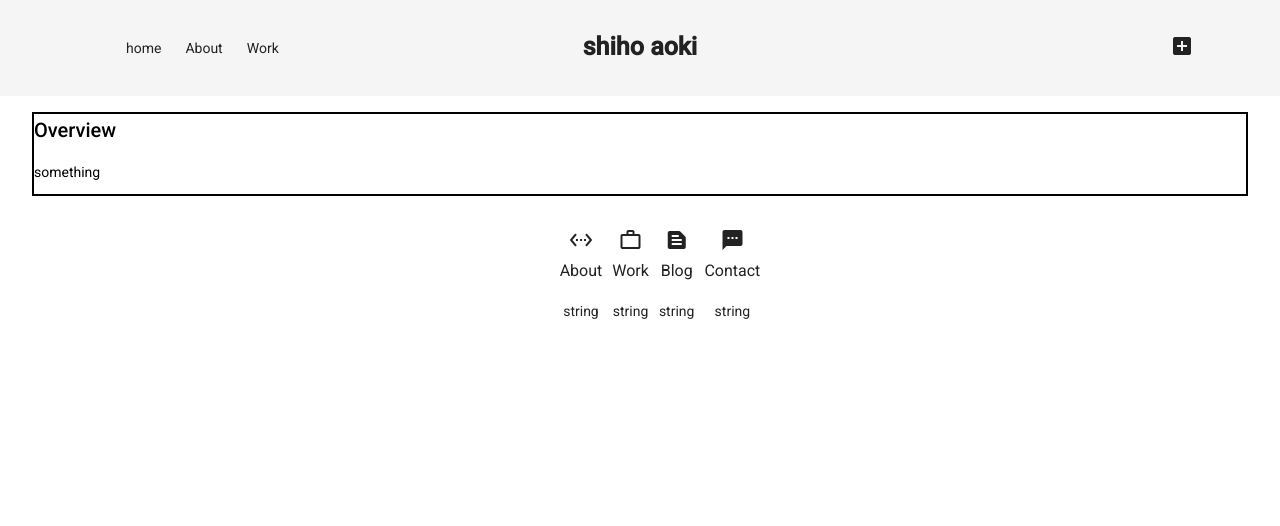
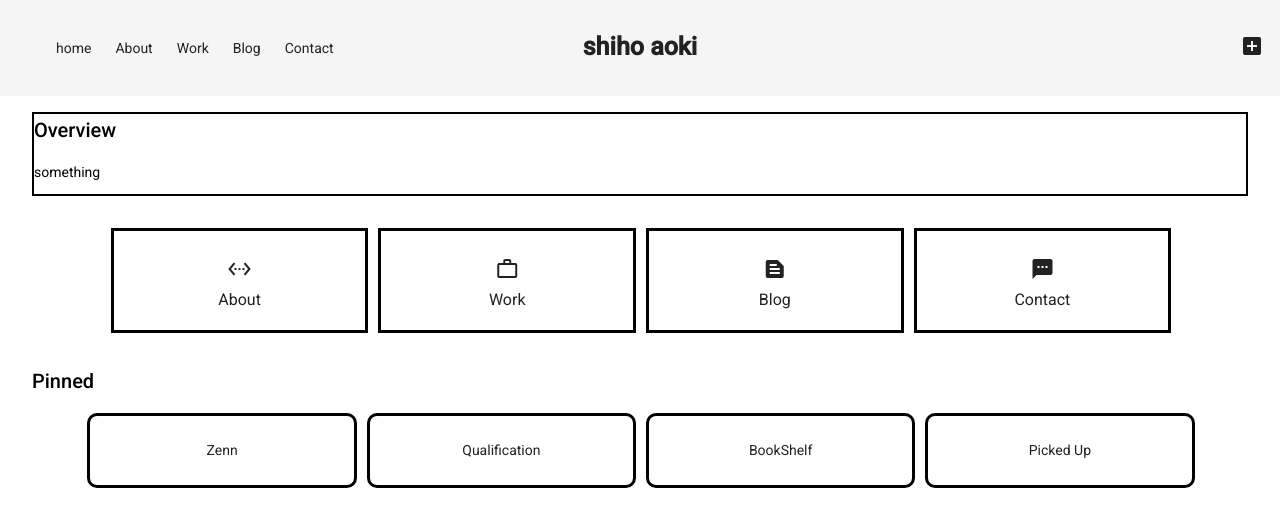
Before and after one commit to shiho-aoki/shiho-aoki.github.io, an Angular app in the folder forgithubIo/: page / in a window 1280 px wide. Shown: the top 526 px of the page. Built offline with nearby package versions, Linux system fonts and the light colour scheme.

Commit message:
add pinned option

```diff
--- a/forgithubIo/src/app/anotation.ts
+++ b/forgithubIo/src/app/anotation.ts
@@ -1,6 +1,5 @@
 export interface Anotation {
     link: string,
     image: string,
-    content: string,
-    about: string
+    content: string
 };
--- a/forgithubIo/src/app/header/header.component.css
+++ b/forgithubIo/src/app/header/header.component.css
@@ -38,7 +38,7 @@ li{
 }
 
 #wrapper {
-    max-width: 1140px;
+    max-width: 1600px;
     padding-left: 1rem;
     padding-right: 1rem;
     margin-left: auto;
--- a/forgithubIo/src/app/header/header.component.html
+++ b/forgithubIo/src/app/header/header.component.html
@@ -22,6 +22,8 @@
                     <li class="nav_item"><a href="/">home</a></li>
                     <li class="nav_item"><a href="/about">About</a></li>
                     <li class="nav_item"><a href="/work">Work</a></li>
+                    <li class="nav_item"><a href="/work">Blog</a></li>
+                    <li class="nav_item"><a href="/work">Contact</a></li>
                 </ul>
             </nav>
         </div>
--- a/forgithubIo/src/app/moc-anotation.ts
+++ b/forgithubIo/src/app/moc-anotation.ts
@@ -4,25 +4,21 @@ export const ANOTATIONs: Anotation[] = [
     {
         link: "/about",
         image: "settings_ethernet",
-        content: "About",
-        about: "string"
+        content: "About"
     },
     {
         link: "/work",
         image: "work_outline",
-        content: "Work",
-        about: "string"
+        content: "Work"
     },
     {
         link: "/blog",
         image: "text_snippet",
-        content: "Blog",
-        about: "string"
+        content: "Blog"
     },
     {
         link: "/contact",
         image: "textsms",
-        content: "Contact",
-        about: "string"
+        content: "Contact"
     }
 ];
--- /dev/null
+++ b/forgithubIo/src/app/moc-pinned.ts
@@ -0,0 +1,20 @@
+import { pinned } from "./pinned";
+
+export const PINNED : pinned[] = [
+    {
+        path: "/blog/zenn",
+        name: "Zenn"
+    },
+    {
+        path: "/blog/qualification",
+        name: "Qualification"
+    },
+    {
+        path: "/blog/bookshelf",
+        name: "BookShelf"
+    },
+    {
+        path: "/blog/hoge",
+        name: "Picked Up"
+    }
+];
--- a/forgithubIo/src/app/overview/overview.component.css
+++ b/forgithubIo/src/app/overview/overview.component.css
@@ -3,14 +3,38 @@
     border:solid #000 2px;
 }
 
-
 .anotation ul{
     text-align: center;
-    margin-left: -10px;
-    letter-spacing: -.4em;
+    margin-left: -3rem;
+    /* letter-spacing: -.4em; */
 }
 .anotation ul li {
     display: inline-block;
 	margin-left: 10px;
-	letter-spacing: normal;
+    letter-spacing: normal;
+    /*design box*/
+    padding-top: 2%;
+    width: 20%;
+    border: solid #000;
 }
+
+.pinned{
+    margin: 2rem 2rem 2rem 2rem;
+}
+
+.pinned ul{
+    text-align: center;
+    margin-left: -3rem;
+    letter-spacing: -.4rem;
+}
+.pinned ul li {
+    display: inline-block;
+    margin-left: 10px;
+    letter-spacing: normal;
+    /*design box*/
+    padding-top: 2%;
+    padding-bottom: 2%;
+    width: 22%;
+    border: solid #000;
+    border-radius: 10px;
+}
--- a/forgithubIo/src/app/overview/overview.component.html
+++ b/forgithubIo/src/app/overview/overview.component.html
@@ -1,6 +1,8 @@
 <div class="overview">
-    <h2>Overview</h2>
-    <p>something</p>
+    <div class="overview_content">
+        <h2>Overview</h2>
+        <p>something</p>
+    </div>
 </div>
 
 <div class="anotation">
@@ -9,8 +11,18 @@
             <a href="{{ anotation.link }}">
                 <div><mat-icon>{{ anotation.image }}</mat-icon></div>
                 <h3 class="content_title">{{ anotation.content }}</h3>
-                <span class="content_about">{{ anotation.about }}</span>
             </a>
         </li>
     </ul>
 </div>
+
+<div class="pinned">
+    <h2>Pinned</h2>
+    <ul>
+        <li *ngFor="let pinned of pinneds">
+            <a href="{{ pinned.path }}" class="pinned_item">
+                {{ pinned.name }}
+            </a>
+        </li>
+    </ul>
+</div>
--- a/forgithubIo/src/app/overview/overview.component.ts
+++ b/forgithubIo/src/app/overview/overview.component.ts
@@ -1,5 +1,6 @@
 import { Component, OnInit } from '@angular/core';
 import { ANOTATIONs } from '../moc-anotation';
+import { PINNED } from "../moc-pinned";
 
 @Component({
   selector: 'app-overview',
@@ -10,6 +11,8 @@ export class OverviewComponent implements OnInit {
 
   anotations = ANOTATIONs;
 
+  pinneds = PINNED;
+
   constructor() { }
   ngOnInit(): void {
   }
--- /dev/null
+++ b/forgithubIo/src/app/pinned.ts
@@ -0,0 +1,4 @@
+export interface pinned {
+    path: string,
+    name: string
+};
--- a/forgithubIo/src/styles.css
+++ b/forgithubIo/src/styles.css
@@ -1,6 +1,8 @@
 /* You can add global styles to this file, and also import other style files */
 
-html, body { height: 100%; }
+html, body {
+    height: 100%;
+ }
 body { margin: 0; font-family: Roboto, "Helvetica Neue", sans-serif; }
 
 * {
```
